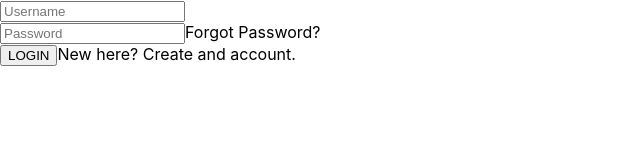
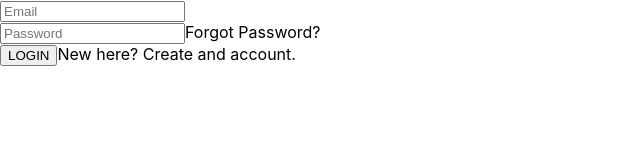
Before and after one commit to crawnic311/learningNextjs, a Next.js app: page /login/login in a window 1280 px wide. Shown: the top 160 px of the page, without its empty margins (0-640 px from the left). Built offline with nearby package versions, Linux system fonts and the light colour scheme.

Commit message:
Username swapped for Email

```diff
--- a/pages/_app.js
+++ b/pages/_app.js
@@ -19,6 +19,10 @@ function MyApp({ Component, pageProps }) {
       details.password == adminUser.password
     ) {
       console.log('Logged in')
+      setUser({
+        username: details.email,
+        password: details.password,
+      })
     } else {
       console.log('Details do not match')
     }
--- a/pages/login/login.js
+++ b/pages/login/login.js
@@ -19,7 +19,7 @@ const LoginForm = (props) => {
         <div className="formgroup">
           <input
             type="text"
-            placeholder="Username"
+            placeholder="Email"
             name="username"
             id="username"
             onChange={(e) => setDetails({ ...details, email: e.target.value })}
```
